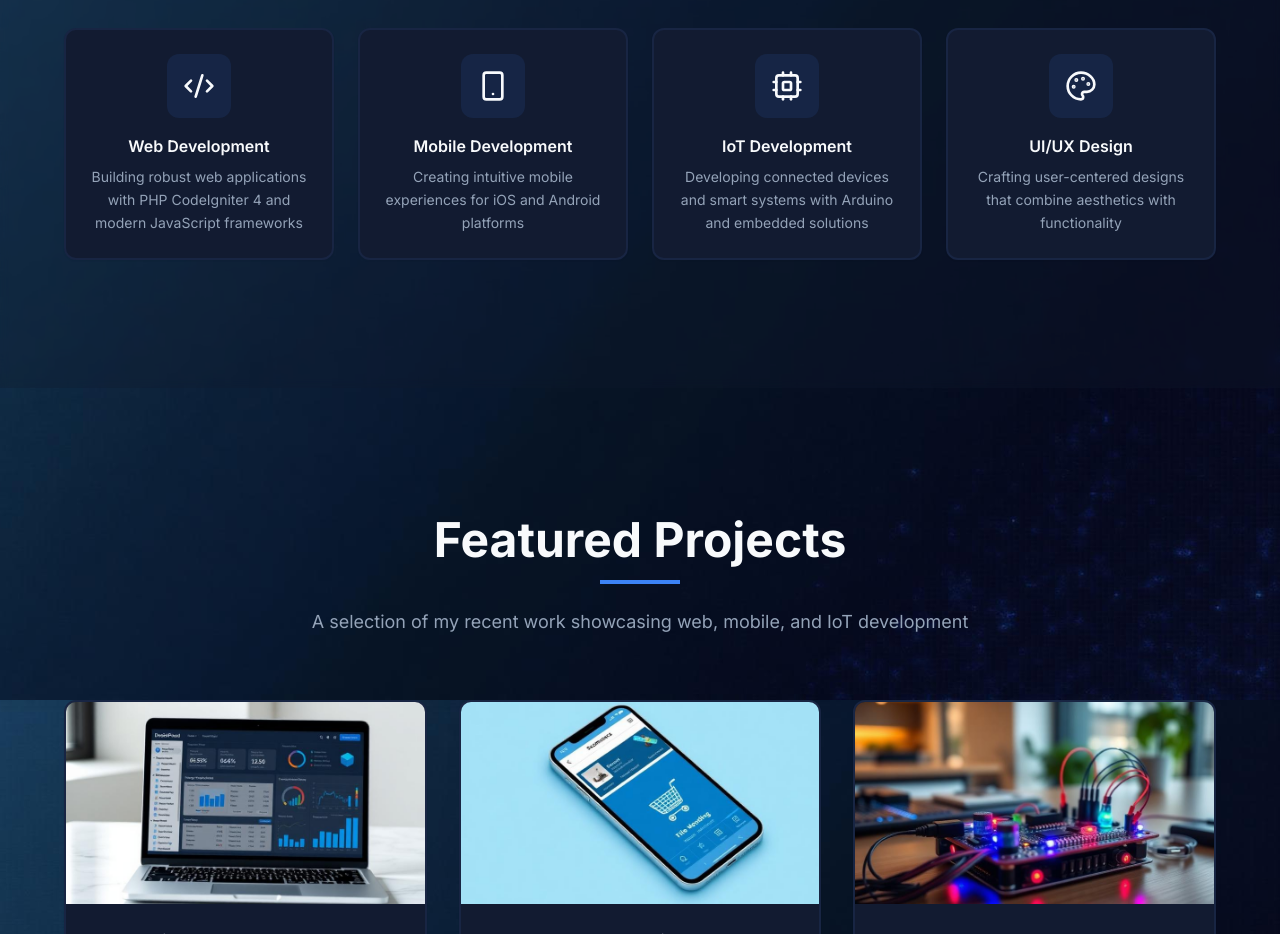
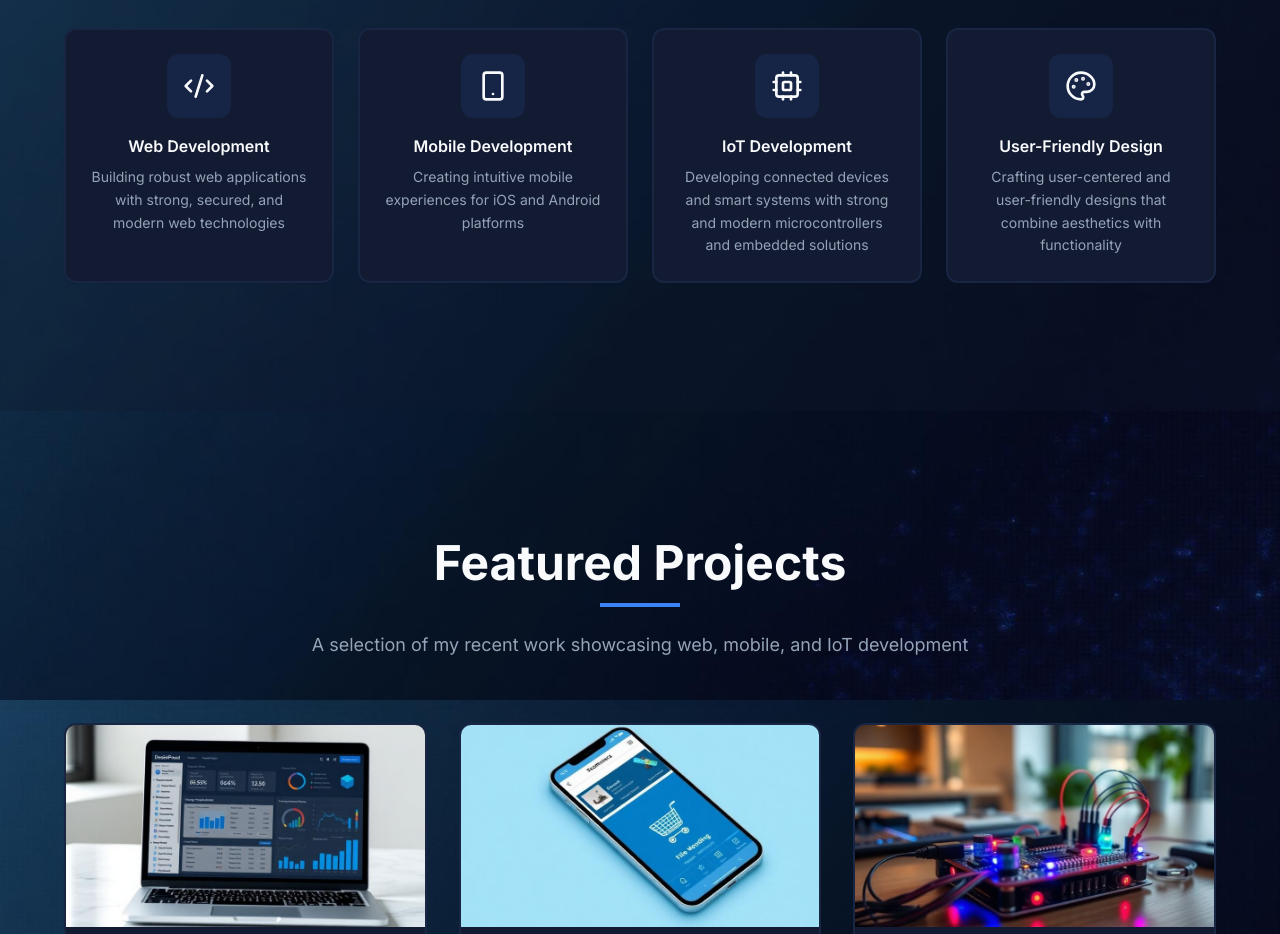
Before and after one commit to gmarxdev/gielo-bandoy-portfolio, a React (Vite) app: page / in a window 1280 px wide. Shown: the part 1700-2634 px from the top of the page. Built offline with nearby package versions, Linux system fonts and the light colour scheme; the HTML template or start-up script is replaced by a standard one.

Commit message:
update about me section

```diff
--- a/src/components/AboutSection.tsx
+++ b/src/components/AboutSection.tsx
@@ -12,7 +12,7 @@ const AboutSection = () => {
     {
       icon: Code2,
       title: "Web Development",
-      description: "Building robust web applications with PHP CodeIgniter 4 and modern JavaScript frameworks",
+      description: "Building robust web applications with strong, secured, and modern web technologies",
     },
     {
       icon: Smartphone,
@@ -22,12 +22,12 @@ const AboutSection = () => {
     {
       icon: Cpu,
       title: "IoT Development",
-      description: "Developing connected devices and smart systems with Arduino and embedded solutions",
+      description: "Developing connected devices and smart systems with strong and modern microcontrollers and embedded solutions",
     },
     {
       icon: Palette,
-      title: "UI/UX Design",
-      description: "Crafting user-centered designs that combine aesthetics with functionality",
+      title: "User-Friendly Design",
+      description: "Crafting user-centered and user-friendly designs that combine aesthetics with functionality",
     },
   ];
 
```
